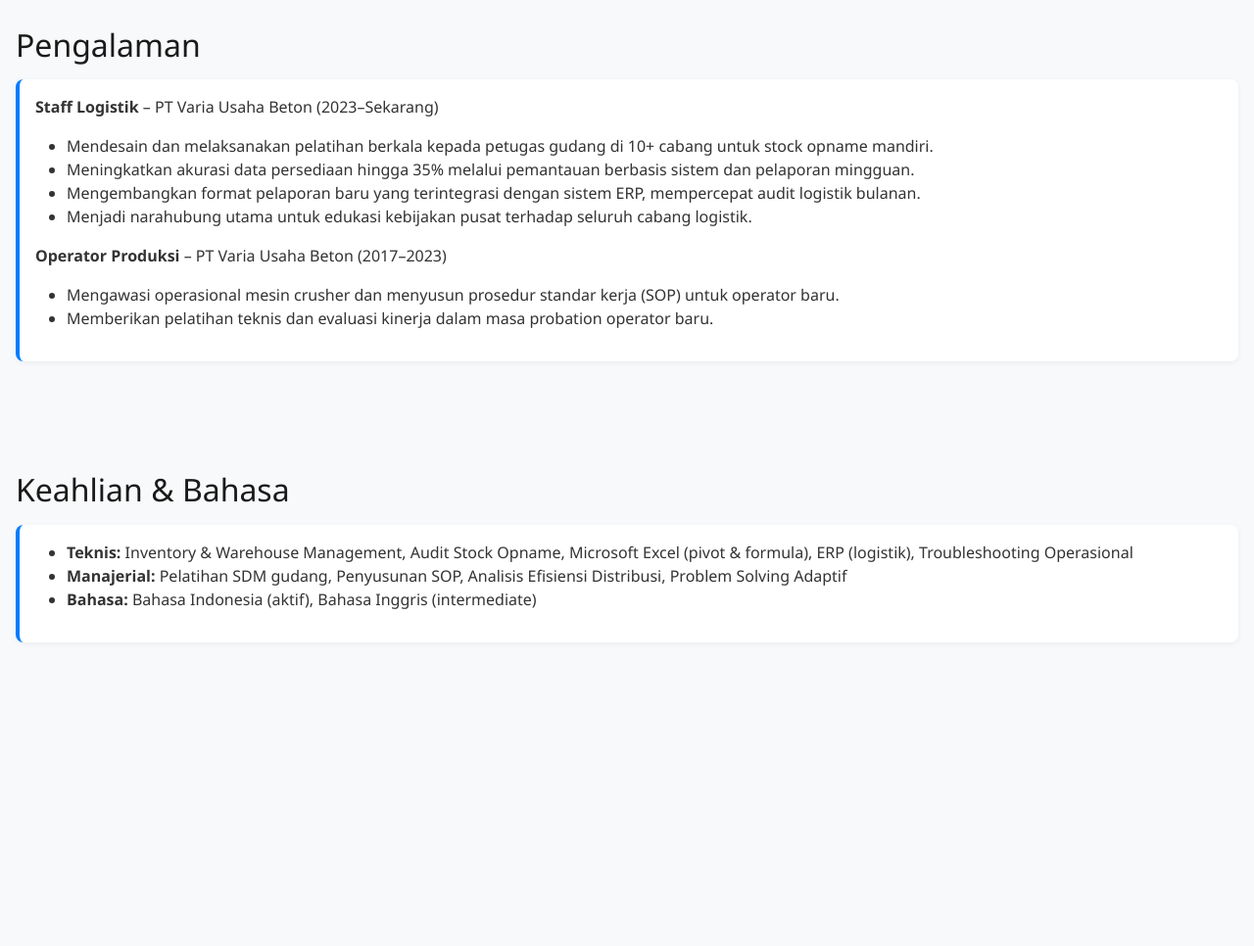
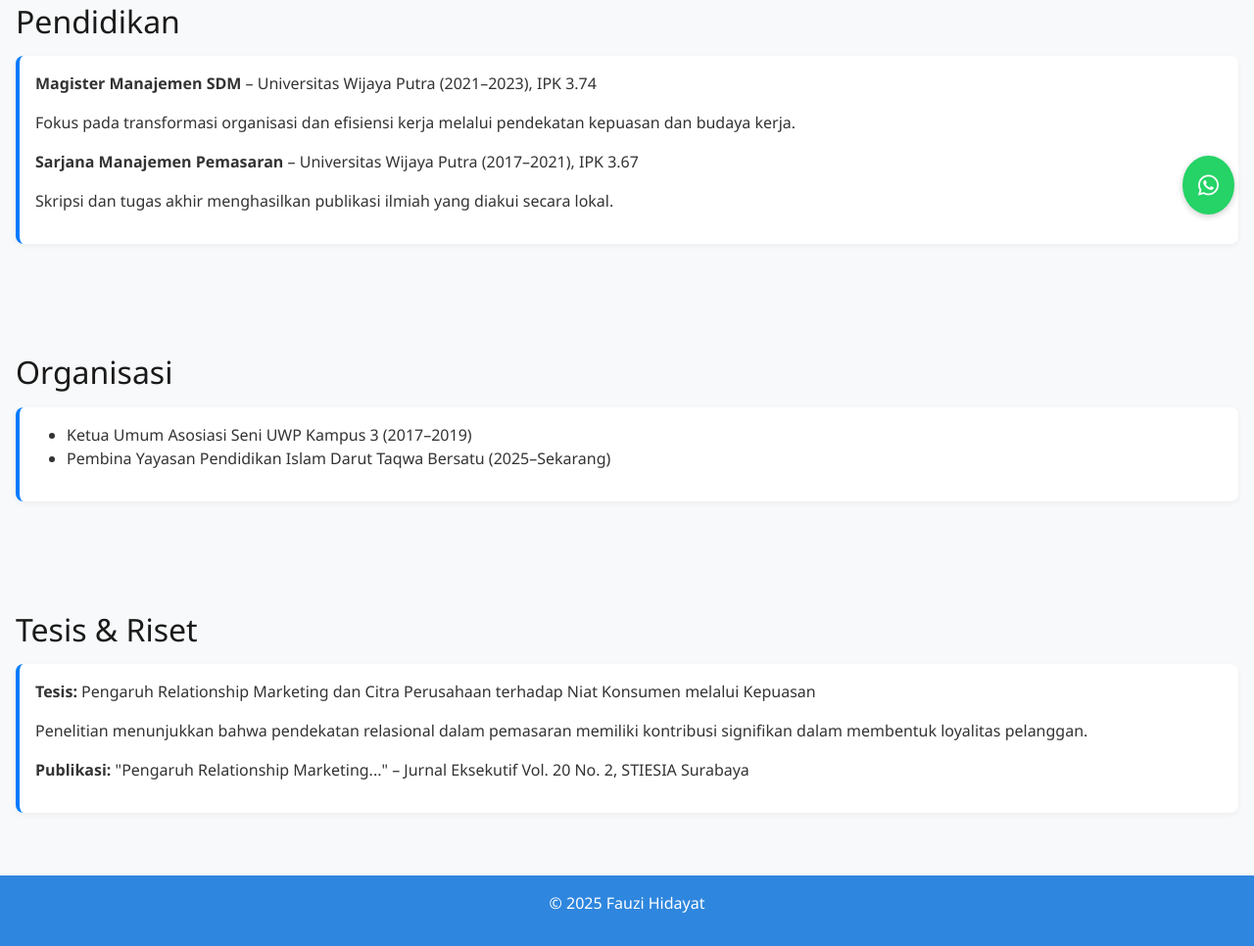
Before and after one commit to fauzihidayat536/Portofolio-fauzi, a plain HTML site: page index.html in a window 1280 px wide. Shown: the part 561-1527 px from the top of the page at 98% size. Before the commit the page ends 1281 px from the top, so only its background shows below. Drawn offline with nearby package versions, Linux system fonts and the light colour scheme.

Commit message:
Update index.html

```diff
--- a/index.html
+++ b/index.html
@@ -116,38 +116,44 @@
     <img src="foto.jpg" alt="Foto Fauzi" />
     <h1>Fauzi Hidayat</h1>
     <p>Sumbersuko, Gempol, Pasuruan | <a href="mailto:fauzih536@gmail.com">fauzih536@gmail.com</a> | 0813-5863-3340</p>
-    <p>Profesional logistik dengan pengalaman lebih dari 6 tahun yang terbukti mampu meningkatkan efisiensi operasional dan akurasi pengendalian stok di lingkungan kerja yang dinamis. Terbiasa menyusun strategi pelatihan internal, mendesain alur distribusi material antarcabang, dan mengintegrasikan sistem ERP untuk optimalisasi kinerja logistik.</p>
+    <p>Profesional logistik dengan pengalaman lebih dari 6 tahun di industri beton. Terbukti meningkatkan efisiensi distribusi antar cabang, mengoptimalkan pengendalian stok, dan mengimplementasikan sistem kerja berbasis kebijakan pusat. Berkomitmen pada kolaborasi lintas tim dan perbaikan berkelanjutan.</p>
     <a href="CV_ATS_Fauzi_Hidayat_TerisiPenuh.pdf" class="btn btn-highlight mt-3">⬇ Unduh CV</a>
   </header>
 
-  <section class="section" id="pengalaman">
-    <h2>Pengalaman</h2>
+  <section class="section" id="pendidikan">
+    <h2>Pendidikan</h2>
     <div class="card-custom">
-      <p><strong>Staff Logistik</strong> – PT Varia Usaha Beton (2023–Sekarang)</p>
+      <p><strong>Magister Manajemen SDM</strong> – Universitas Wijaya Putra (2021–2023), IPK 3.74</p>
+      <p>Fokus pada transformasi organisasi dan efisiensi kerja melalui pendekatan kepuasan dan budaya kerja.</p>
+      <p><strong>Sarjana Manajemen Pemasaran</strong> – Universitas Wijaya Putra (2017–2021), IPK 3.67</p>
+      <p>Skripsi dan tugas akhir menghasilkan publikasi ilmiah yang diakui secara lokal.</p>
+    </div>
+  </section>
+
+  <section class="section" id="organisasi">
+    <h2>Organisasi</h2>
+    <div class="card-custom">
       <ul>
-        <li>Mendesain dan melaksanakan pelatihan berkala kepada petugas gudang di 10+ cabang untuk stock opname mandiri.</li>
-        <li>Meningkatkan akurasi data persediaan hingga 35% melalui pemantauan berbasis sistem dan pelaporan mingguan.</li>
-        <li>Mengembangkan format pelaporan baru yang terintegrasi dengan sistem ERP, mempercepat audit logistik bulanan.</li>
-        <li>Menjadi narahubung utama untuk edukasi kebijakan pusat terhadap seluruh cabang logistik.</li>
-      </ul>
-      <p><strong>Operator Produksi</strong> – PT Varia Usaha Beton (2017–2023)</p>
-      <ul>
-        <li>Mengawasi operasional mesin crusher dan menyusun prosedur standar kerja (SOP) untuk operator baru.</li>
-        <li>Memberikan pelatihan teknis dan evaluasi kinerja dalam masa probation operator baru.</li>
+        <li>Ketua Umum Asosiasi Seni UWP Kampus 3 (2017–2019)</li>
+        <li>Pembina Yayasan Pendidikan Islam Darut Taqwa Bersatu (2025–Sekarang)</li>
       </ul>
     </div>
   </section>
 
-  <section class="section" id="keahlian">
-    <h2>Keahlian & Bahasa</h2>
+  <section class="section" id="tesis">
+    <h2>Tesis & Riset</h2>
     <div class="card-custom">
-      <ul>
-        <li><strong>Teknis:</strong> Inventory & Warehouse Management, Audit Stock Opname, Microsoft Excel (pivot & formula), ERP (logistik), Troubleshooting Operasional</li>
-        <li><strong>Manajerial:</strong> Pelatihan SDM gudang, Penyusunan SOP, Analisis Efisiensi Distribusi, Problem Solving Adaptif</li>
-        <li><strong>Bahasa:</strong> Bahasa Indonesia (aktif), Bahasa Inggris (intermediate)</li>
-      </ul>
+      <p><strong>Tesis:</strong> Pengaruh Relationship Marketing dan Citra Perusahaan terhadap Niat Konsumen melalui Kepuasan</p>
+      <p>Penelitian menunjukkan bahwa pendekatan relasional dalam pemasaran memiliki kontribusi signifikan dalam membentuk loyalitas pelanggan.</p>
+      <p><strong>Publikasi:</strong> "Pengaruh Relationship Marketing..." – Jurnal Eksekutif Vol. 20 No. 2, STIESIA Surabaya</p>
     </div>
   </section>
 
+  <footer>
+    <p>&copy; 2025 Fauzi Hidayat</p>
+  </footer>
+
+  <a href="https://wa.me/6281358633340" class="floating-wa" target="_blank"><i class="fab fa-whatsapp"></i></a>
+
 </body>
 </html>
```
